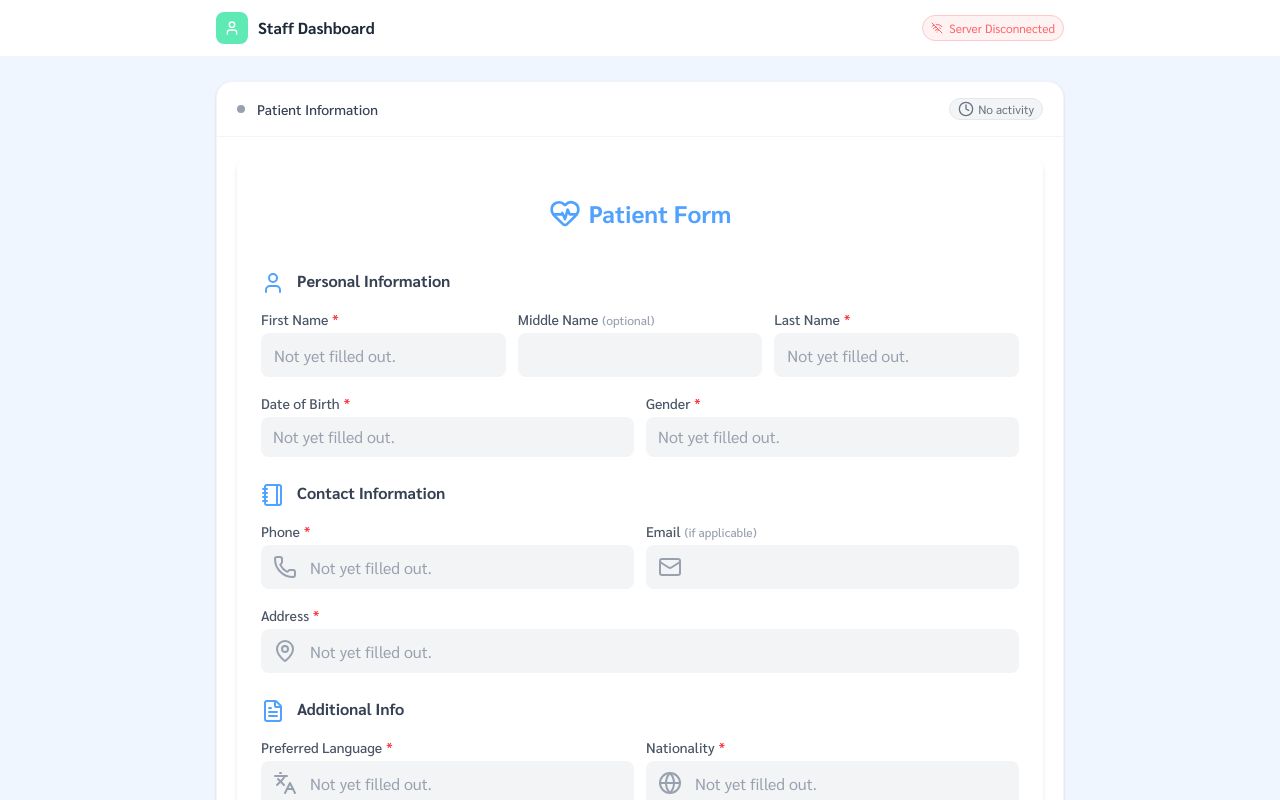
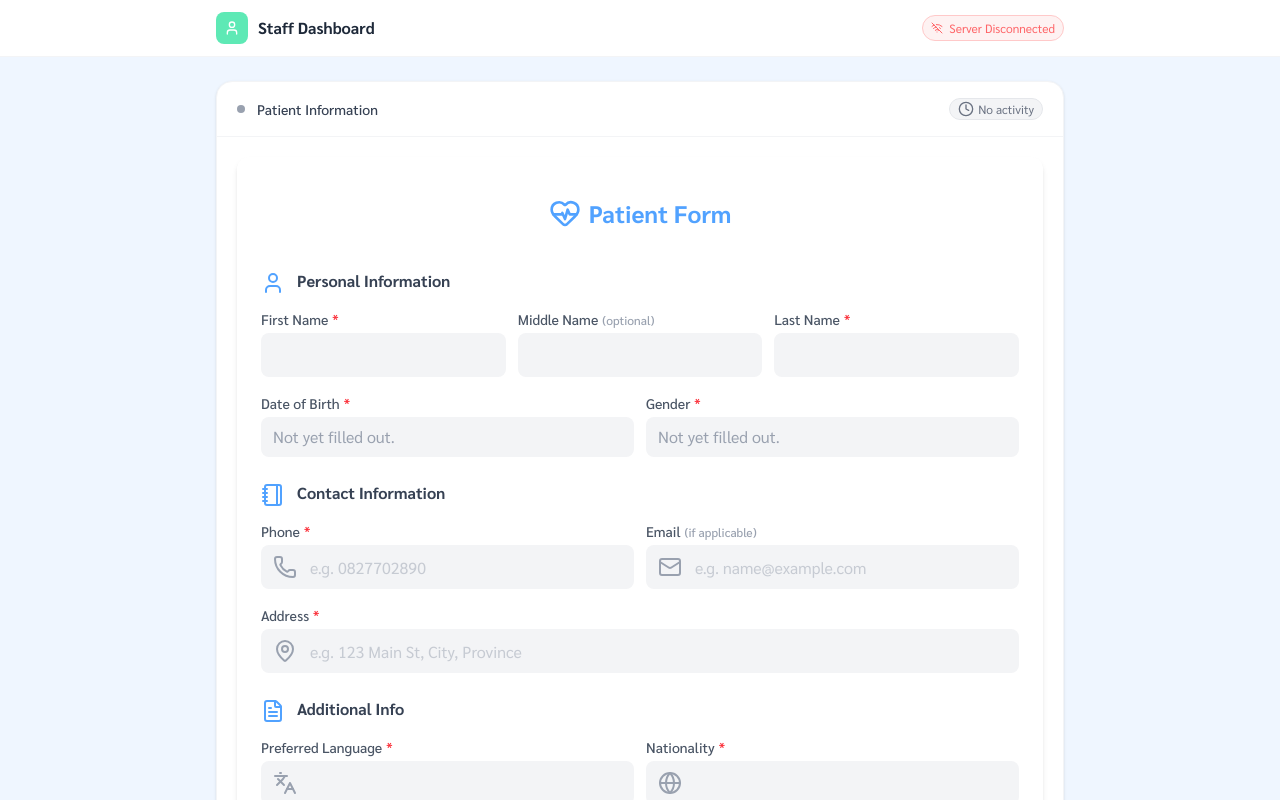
Before and after one commit to 93bazmi/patient-system, a Next.js app: page /staff in a window 1280 px wide. Shown: the top 800 px of the page. Built offline with nearby package versions, Linux system fonts and the light colour scheme; no server answers.

Commit message:
Refactor InputField component to streamline input properties and improve styling consistency

```diff
--- a/src/components/form/InputField.tsx
+++ b/src/components/form/InputField.tsx
@@ -92,27 +92,19 @@ focus:ring-2 focus:ring-blue-200 focus:outline-none focus:bg-white ${
         <input
           {...props}
           type={type || "text"}
-          placeholder={readOnly ? "" : props.placeholder}
-          value={
-            readOnly && required && !hasValue
-              ? "Not yet filled out."
-              : isDate
-                ? normalizeDate(props.value as string)
-                : props.value
-          }
-          disabled={disabled}
-          readOnly={readOnly}
-          className={`h-11 w-full min-w-0 overflow-hidden bg-blue-50 rounded-lg px-3 py-2 border
-          ${error ? "border-red-400" : "border-transparent"}
-          focus:bg-white focus:ring-2 focus:ring-blue-100 focus:outline-none transition ${
-            icon ? "pl-12" : ""
-          } ${
-            readOnly
-              ? hasValue
-                ? "bg-blue-50 text-gray-700 cursor-default caret-transparent"
-                : "bg-gray-100 text-gray-400 cursor-default caret-transparent"
-              : "bg-blue-50 focus:bg-white focus:ring-2 focus:ring-blue-200"
-          } ${containerIsButton ? "pointer-events-none" : ""}
+          style={{ minWidth: 0 }}
+          className={`h-11 w-full flex-1 min-w-0 appearance-none overflow-hidden
+  bg-blue-50 rounded-lg px-3 py-2 border
+  ${error ? "border-red-400" : "border-transparent"}
+  focus:bg-white focus:ring-2 focus:ring-blue-100 focus:outline-none transition
+  ${icon ? "pl-12" : ""}
+  ${
+    readOnly
+      ? hasValue
+        ? "text-gray-700 cursor-default caret-transparent"
+        : "bg-gray-100 text-gray-400 cursor-default caret-transparent"
+      : "focus:ring-blue-200"
+  } ${containerIsButton ? "pointer-events-none" : ""}
 `}
         />
       </div>
```
